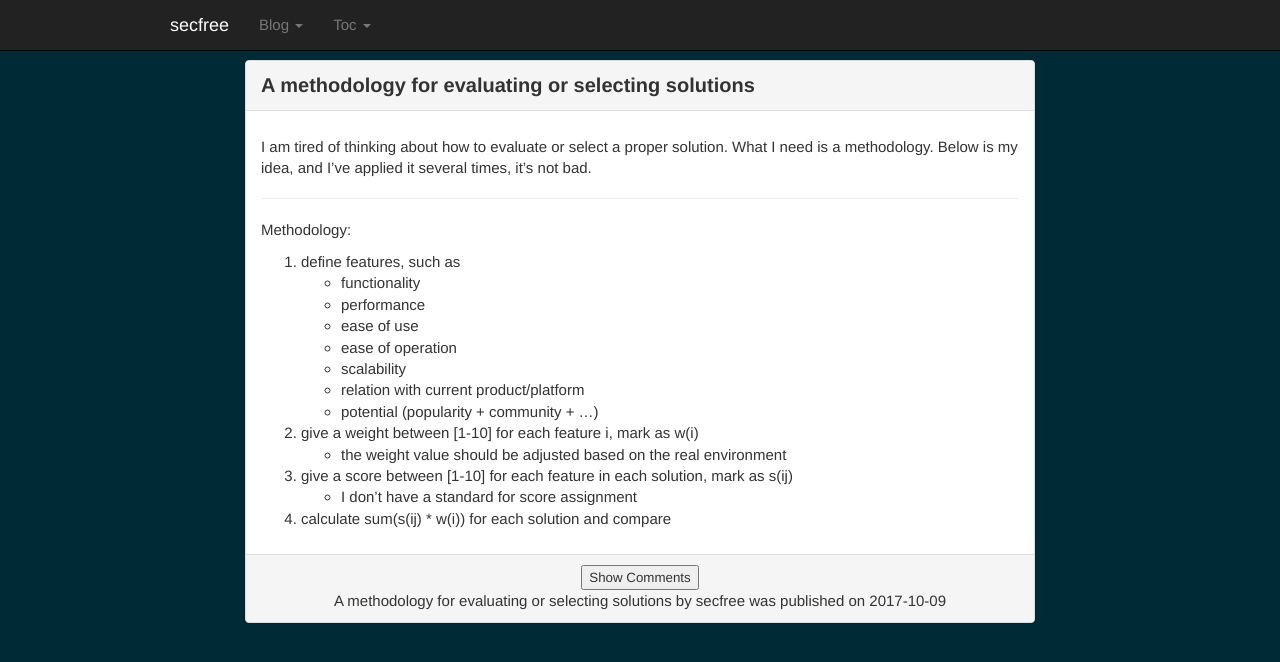
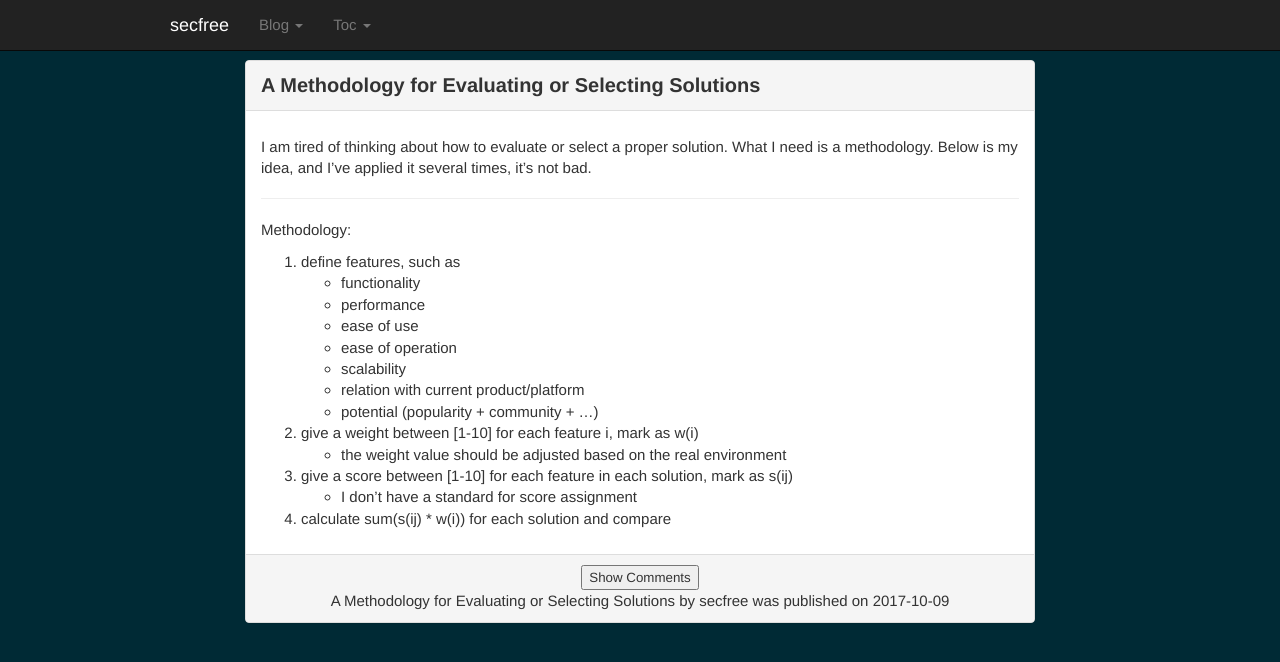
Before and after one commit to secfree/secfree.github.io, a Jekyll site: the page built from _posts/2017-10-09-a-methodology-for-evaluating-or-selecting-solutions.md, in a window 1280 px wide. Shown: the top 662 px of the page. Built offline with Jekyll 4.4.1, drawn with Linux system fonts in a browser that asks for light colours; nearby versions of some CDN libraries; comment, search, counter and statistics services are not loaded.

```diff
--- a/_posts/2017-10-09-a-methodology-for-evaluating-or-selecting-solutions.md
+++ b/_posts/2017-10-09-a-methodology-for-evaluating-or-selecting-solutions.md
@@ -1,6 +1,6 @@
 ---
 layout: blog
-title: "A methodology for evaluating or selecting solutions"
+title: "A Methodology for Evaluating or Selecting Solutions"
 ---
 
 I am tired of thinking about how to evaluate or select a proper solution. What I need is a methodology. Below is my idea, and I've applied it several times, it's not bad.
```
